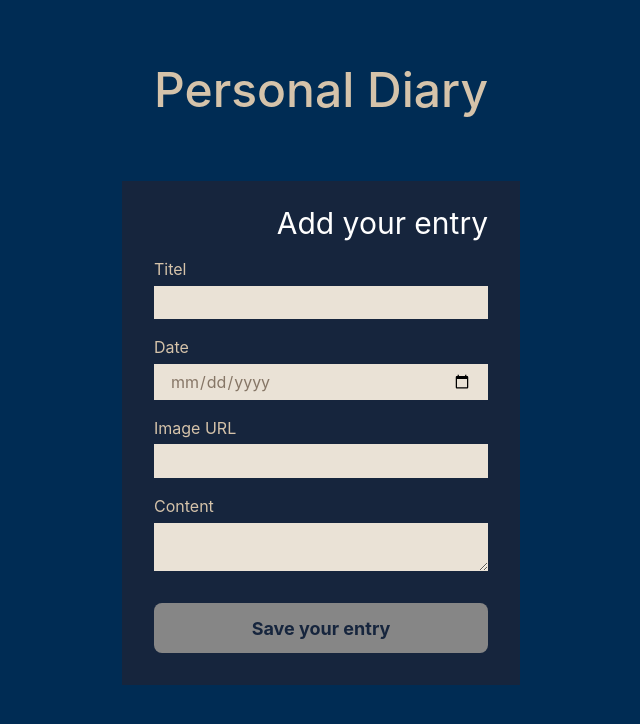
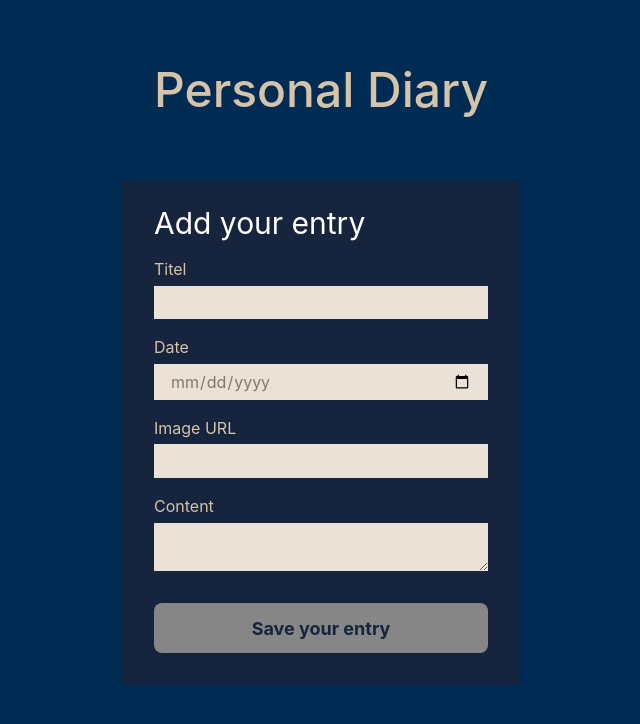
Before and after one commit to Lernya/tagebuch, a React (Vite) app: page / in a window 1280 px wide. Shown: the top 724 px of the page, without its empty margins (319-959 px from the left). Built offline with nearby package versions, Linux system fonts and the light colour scheme.

Commit message:
H2 zentriert

```diff
--- a/src/tagebuch-classic.css
+++ b/src/tagebuch-classic.css
@@ -29,7 +29,7 @@ body {
     }
 
     h2 {
-        text-align: right;
+        /* text-align: right; */
     /* beige */
     color: #d5c3aa;
     }
```
